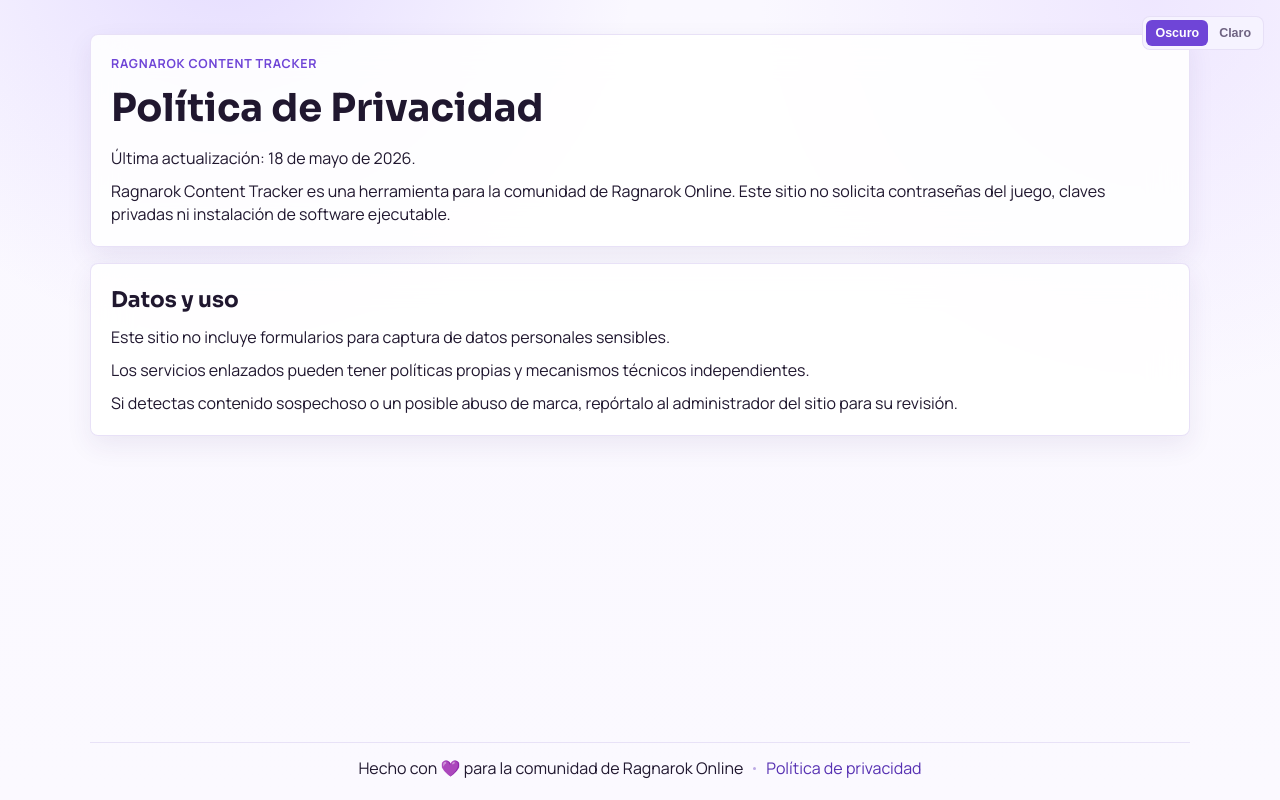
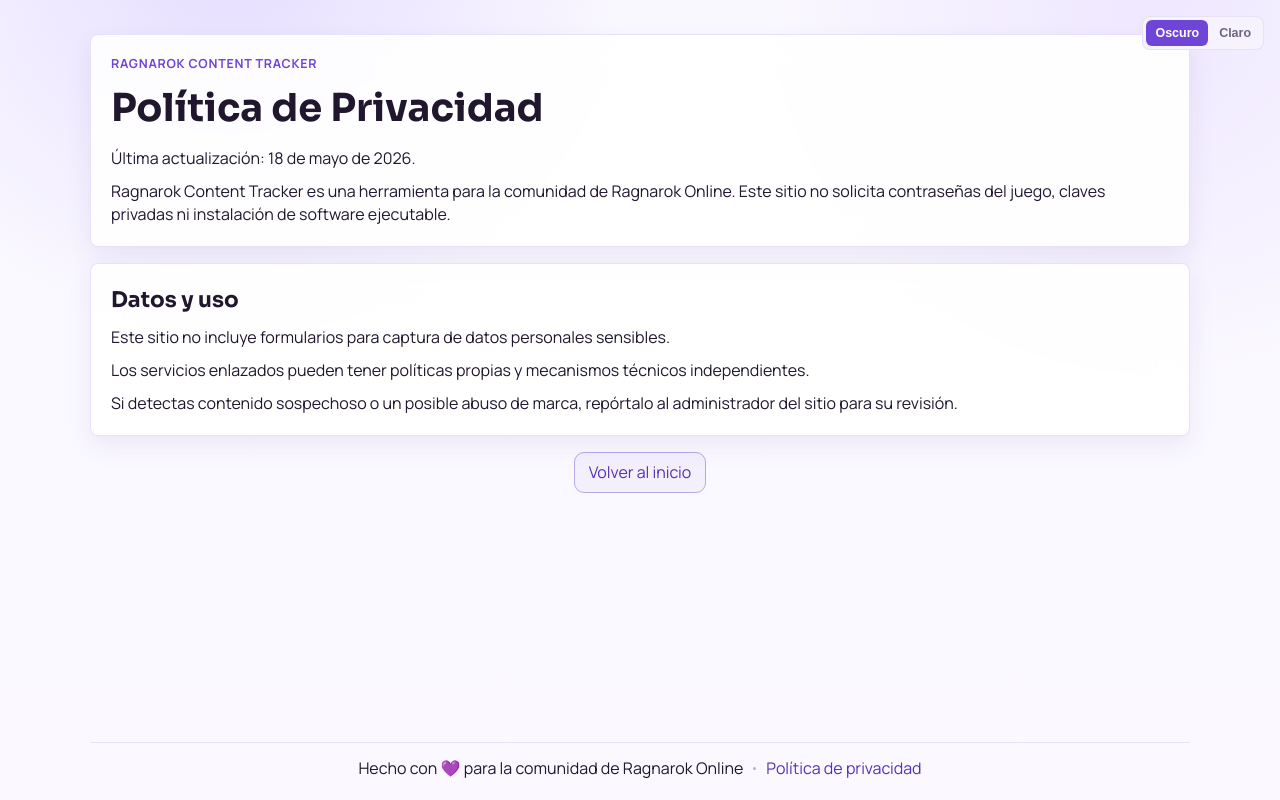
Before and after one commit to cococov/ragnarok-content-tracker, a Next.js app: page /privacy in a window 1280 px wide. Built offline with nearby package versions, Linux system fonts and the light colour scheme; no server answers.

Commit message:
Add back-to-home link on privacy page

```diff
--- a/app/privacy/page.tsx
+++ b/app/privacy/page.tsx
@@ -1,3 +1,5 @@
+import Link from "next/link";
+
 export default function PrivacyPage() {
   return (
     <main className="privacy-page">
@@ -20,6 +22,10 @@
           revisión.
         </p>
       </section>
+
+      <Link href="/" className="privacy-back-link">
+        Volver al inicio
+      </Link>
     </main>
   );
 }
--- a/app/styles.css
+++ b/app/styles.css
@@ -1053,6 +1053,20 @@
   margin-top: 10px;
 }
 
+.privacy-back-link {
+  justify-self: center;
+  color: var(--accent-strong);
+  text-decoration: none;
+  border: 1px solid color-mix(in srgb, var(--accent) 36%, var(--line));
+  border-radius: 10px;
+  padding: 8px 14px;
+  background: color-mix(in srgb, var(--accent) 8%, var(--panel));
+}
+
+.privacy-back-link:hover {
+  background: color-mix(in srgb, var(--accent) 14%, var(--panel));
+}
+
 .modal-overlay {
   position: fixed;
   inset: 0;
```
